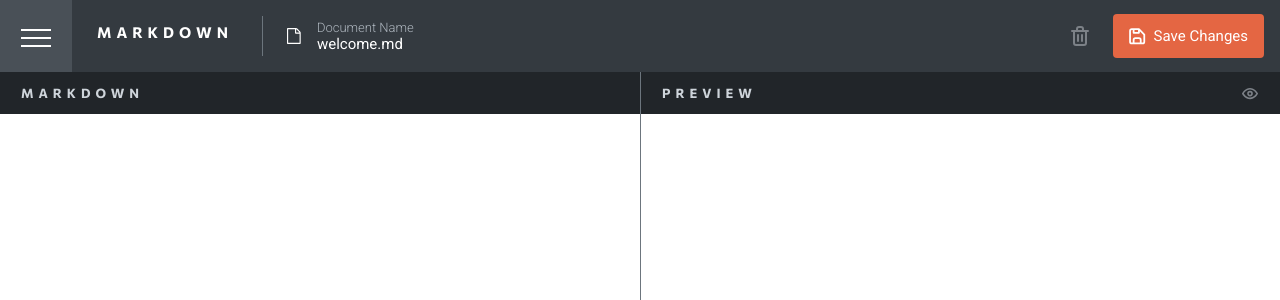
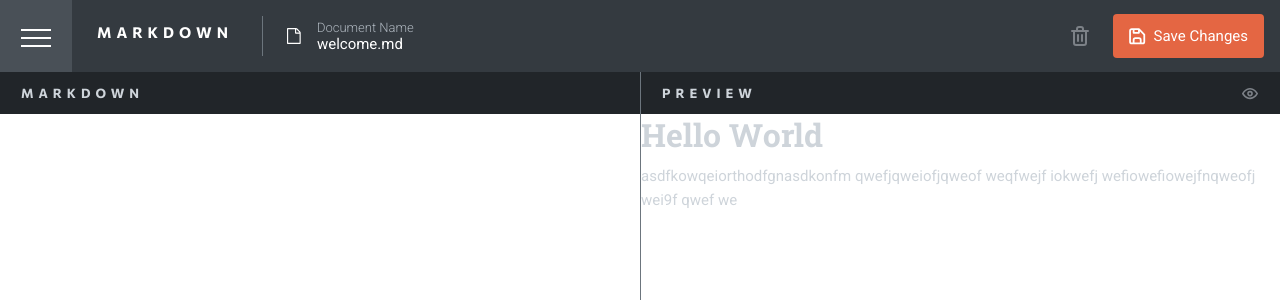
Before and after one commit to DevNucleus86/distraction-free-writing, a Vue app: page / in a window 1280 px wide. Shown: the top 300 px of the page. Built offline with nearby package versions, Linux system fonts and the light colour scheme.

Commit message:
Added max-width calulations to MarkdownPanel

```diff
--- a/src/components/Layouts/MarkdownPanel.vue
+++ b/src/components/Layouts/MarkdownPanel.vue
@@ -1,10 +1,10 @@
 <template>
-  <div class="markdown-panel">
+  <div class="markdown-panel" ref="container">
     <div class="markdown-panel__header">
       <h2 class="markdown-panel__heading">{{ heading }}</h2>
       <div><slot name="button"></slot></div>
     </div>
-    <div class="markdown-panel__content container"><slot></slot></div>
+    <div class="markdown-panel__content" :style="{ maxWidth: `${contentMaxWidth}px` }"><slot></slot></div>
   </div>
 </template>
 
@@ -19,7 +19,38 @@ export default {
     showBorder: {
       type: Boolean,
       default: false
+    },
+    // TODO: add showEditor to store
+    showEditor: {
+      type: Boolean,
+      required: true
     }
+  },
+  data() {
+    return {
+      contentMaxWidth: 0
+    };
+  },
+  methods: {
+    getContainerWidth() {
+      return this.showEditor ? this.$refs.container.clientWidth : this.$refs.container.clientWidth / 2;
+    },
+    handelResize() {
+      this.contentMaxWidth = this.getContainerWidth();
+    },
+    setResizeListener() {
+      window.addEventListener("resize", this.handelResize);
+    },
+    removeResizeListener() {
+      window.removeEventListener("resize", this.handelResize);
+    }
+  },
+  mounted() {
+    this.handelResize();
+    this.setResizeListener();
+  },
+  unmounted() {
+    this.removeResizeListener();
   }
 };
 </script>
@@ -44,6 +75,7 @@ export default {
   &__content {
     background-color: var(--background-main);
     height: 100%;
+    margin: 0 auto;
   }
 }
 </style>
--- a/src/components/MarkdownPreview.vue
+++ b/src/components/MarkdownPreview.vue
@@ -1,6 +1,6 @@
 <template>
   <section :class="['markdown-preview', !showEditor && 'markdown-preview--full-width']">
-    <markdown-panel heading="Preview">
+    <markdown-panel heading="Preview" :show-editor="showEditor">
       <template #button>
         <button class="markdown-preview__button" @click="$emit('hideShowEditor')">
           <svg width="16" height="12" xmlns="http://www.w3.org/2000/svg">
@@ -10,6 +10,10 @@
           </svg>
         </button>
       </template>
+      <div>
+        <h1>Hello World</h1>
+        <p>asdfkowqeiorthodfgnasdkonfm qwefjqweiofjqweof weqfwejf iokwefj wefiowefiowejfnqweofj wei9f qwef we</p>
+      </div>
     </markdown-panel>
   </section>
 </template>
```
